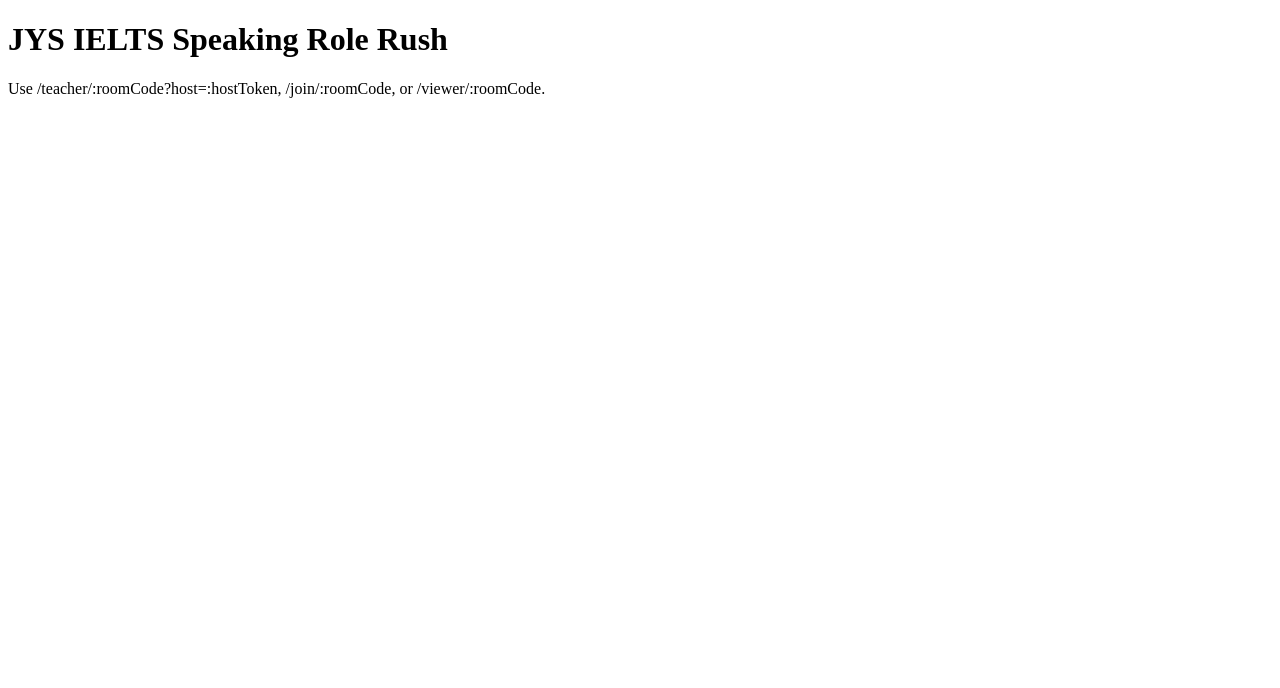
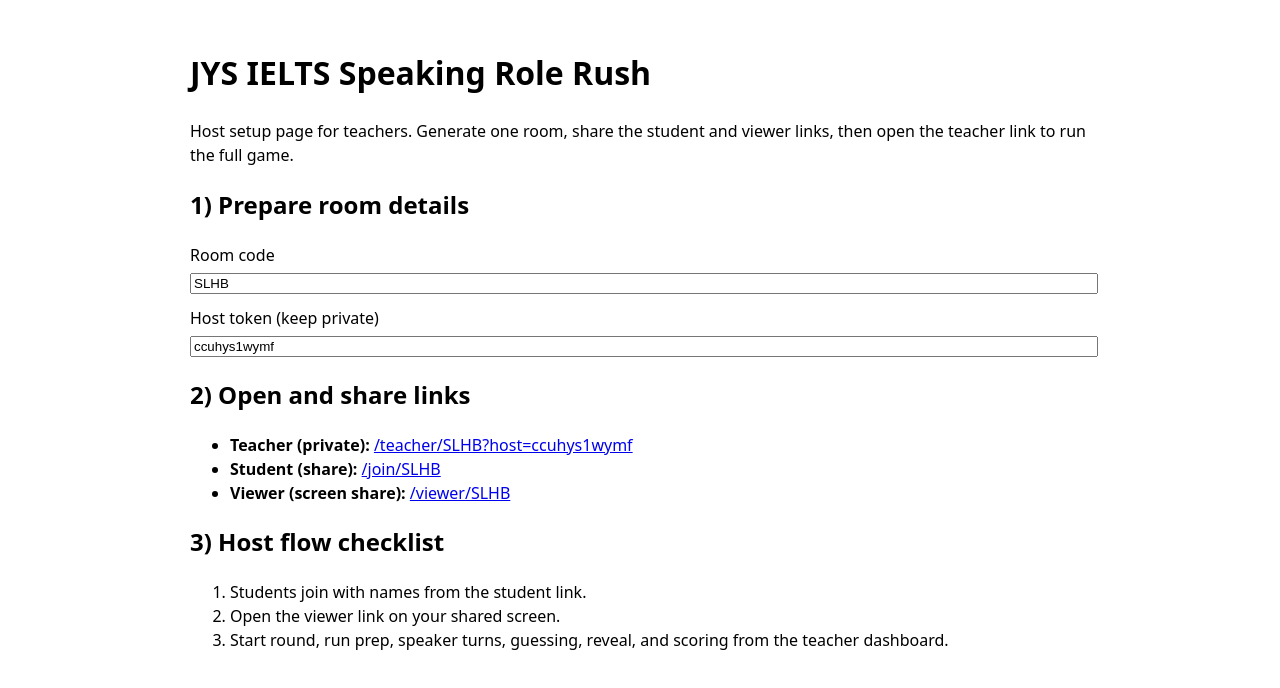
Before and after one commit to Share1352/jys-ielts-speaking-role-rush-game, a React (Vite) app in the folder client/: page / in a window 1280 px wide. Shown: the top 688 px of the page. Built offline with nearby package versions, Linux system fonts and the light colour scheme; no server answers.

Commit message:
Add teacher host setup landing page and Wix deployment guide

```diff
--- a/client/src/main.tsx
+++ b/client/src/main.tsx
@@ -1,9 +1,70 @@
-import React from 'react';
+import React, { useMemo, useState } from 'react';
 import { createRoot } from 'react-dom/client';
 import { useSocket } from './lib/socket.js';
 import { TeacherPage } from './pages/TeacherPage.js';
 import { StudentPage } from './pages/StudentPage.js';
 import { ViewerPage } from './pages/ViewerPage.js';
+
+function randomCode() {
+  return Math.random().toString(36).slice(2, 6).toUpperCase();
+}
+
+function randomToken() {
+  return Math.random().toString(36).slice(2, 14);
+}
+
+function LandingPage() {
+  const [roomCode, setRoomCode] = useState(randomCode());
+  const [hostToken, setHostToken] = useState(randomToken());
+
+  const links = useMemo(() => {
+    const cleanRoom = roomCode.replace(/[^A-Za-z0-9]/g, '').slice(0, 8).toUpperCase();
+    const encodedToken = encodeURIComponent(hostToken.trim());
+    return {
+      roomCode: cleanRoom,
+      teacher: `/teacher/${cleanRoom}?host=${encodedToken}`,
+      student: `/join/${cleanRoom}`,
+      viewer: `/viewer/${cleanRoom}`
+    };
+  }, [roomCode, hostToken]);
+
+  return (
+    <main style={{ maxWidth: 900, margin: '0 auto', padding: 20, fontFamily: 'system-ui, sans-serif', lineHeight: 1.5 }}>
+      <h1>JYS IELTS Speaking Role Rush</h1>
+      <p>Host setup page for teachers. Generate one room, share the student and viewer links, then open the teacher link to run the full game.</p>
+
+      <section>
+        <h2>1) Prepare room details</h2>
+        <label>
+          Room code
+          <input value={roomCode} onChange={(e) => setRoomCode(e.target.value)} style={{ display: 'block', width: '100%', marginTop: 6, marginBottom: 12 }} />
+        </label>
+        <label>
+          Host token (keep private)
+          <input value={hostToken} onChange={(e) => setHostToken(e.target.value)} style={{ display: 'block', width: '100%', marginTop: 6, marginBottom: 12 }} />
+        </label>
+      </section>
+
+      <section>
+        <h2>2) Open and share links</h2>
+        <ul>
+          <li><strong>Teacher (private):</strong> <a href={links.teacher}>{links.teacher}</a></li>
+          <li><strong>Student (share):</strong> <a href={links.student}>{links.student}</a></li>
+          <li><strong>Viewer (screen share):</strong> <a href={links.viewer}>{links.viewer}</a></li>
+        </ul>
+      </section>
+
+      <section>
+        <h2>3) Host flow checklist</h2>
+        <ol>
+          <li>Students join with names from the student link.</li>
+          <li>Open the viewer link on your shared screen.</li>
+          <li>Start round, run prep, speaker turns, guessing, reveal, and scoring from the teacher dashboard.</li>
+        </ol>
+      </section>
+    </main>
+  );
+}
 
 function App() {
   const socket = useSocket();
@@ -23,7 +84,7 @@
     return <ViewerPage socket={socket} roomCode={roomCode.toUpperCase()} />;
   }
 
-  return <main><h1>JYS IELTS Speaking Role Rush</h1><p>Use /teacher/:roomCode?host=:hostToken, /join/:roomCode, or /viewer/:roomCode.</p></main>;
+  return <LandingPage />;
 }
 
 createRoot(document.getElementById('root')!).render(<React.StrictMode><App /></React.StrictMode>);
```
Also changed, not shown: 1 other file (tests, documents, lock files or other folders).
